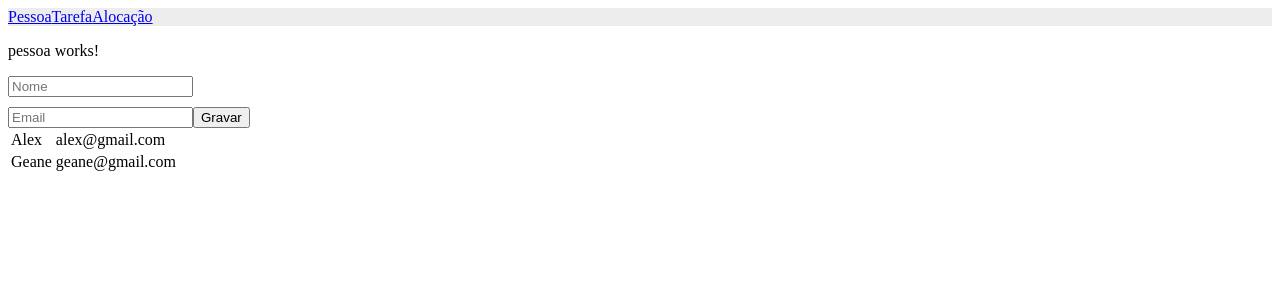
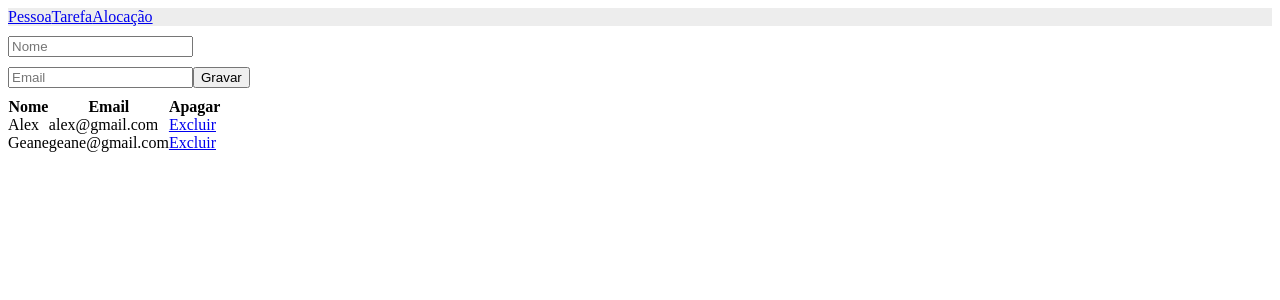
Before and after one commit to AlexsanderSouza/frontend-people-task, an Angular app: page / in a window 1280 px wide. Shown: the top 300 px of the page. Built offline with nearby package versions, Linux system fonts and the light colour scheme.

Commit message:
Criado layout de Pessoa, Tarefa e Alocação

```diff
--- a/src/app/alocacao/alocacao.component.css
+++ b/src/app/alocacao/alocacao.component.css
@@ -0,0 +1,3 @@
+div {
+    margin-top: 10px;
+}
--- a/src/app/alocacao/alocacao.component.html
+++ b/src/app/alocacao/alocacao.component.html
@@ -1,6 +1,37 @@
 
 <div>
-    <select [(ngModel)]="selectedValue">
-        <option *ngFor="let x of pessoa" [ngValue]="x">{{x.nome}}</option>>
+    <select   >  <!-- [(ngModel)]="selectedPessoa" -->
+        <option *ngFor="let x of pessoas" [value]="x.nome">{{x.nome}}</option>>
     </select>
+
+    <select  >  <!-- [(ngModel)]="selectedPessoa" -->
+        <option *ngFor="let x of pessoas" [value]="x.nome">{{x.nome}}</option>>
+    </select>
+    <button>Adicionar</button>
 </div>
+
+<div>
+    <Label>Festa de Aniversario do </Label>
+    <div id="list" class="row">
+        <div class="table-responsive col-md-12">
+            <table class="table table-striped" cellspacing="0" cellpadding="0">
+              <thead>
+                <tr>
+                    <th>Nome</th>
+                    <th class="actions">Apagar</th>
+                 </tr>
+            </thead>
+            <tbody>
+              <tr *ngFor="let x of pessoas">
+                <td>{{ x.nome }}</td>
+                    <td class="actions">
+                        <!-- <a class="btn btn-success btn-xs" href="view.html">Visualizar</a> -->
+                        <!-- <a class="btn btn-warning btn-xs" href="edit.html">Editar</a> -->
+                        <a class="btn btn-danger btn-xs"  href="#" data-toggle="modal" data-target="#delete-modal">Excluir</a>
+                    </td>
+                </tr>
+            </tbody>
+             </table>
+         </div>
+     </div> <!-- /#list -->
+</div>
--- a/src/app/alocacao/alocacao.component.ts
+++ b/src/app/alocacao/alocacao.component.ts
@@ -1,4 +1,5 @@
 import { Component, OnInit } from '@angular/core';
+import { SelectControlValueAccessor } from '@angular/forms';
 
 import { pessoa } from './../pessoas';
 
@@ -8,12 +9,13 @@ import { pessoa } from './../pessoas';
   styleUrls: ['./alocacao.component.css']
 })
 export class AlocacaoComponent implements OnInit {
-    pessoa:Array<pessoa> = [
+    pessoas:Array<pessoa>;
+    selectedPessoa:pessoa;
+  constructor() {
+    this.pessoas = [
       {nome: 'Alex', email: 'alex@gmail.com'},
-      {nome: 'Geane', email: 'geane@gmail.com'}];
-
-  constructor() {
-    this.pessoa;
+      {nome: 'Geane', email: 'geane@gmail.com'}
+      ]
    }
 
   ngOnInit() {
--- a/src/app/pessoa/pessoa.component.css
+++ b/src/app/pessoa/pessoa.component.css
@@ -1,4 +1,7 @@
 
  .inputP {
+
+}
+div {
     margin-top: 10px;
 }
--- a/src/app/pessoa/pessoa.component.html
+++ b/src/app/pessoa/pessoa.component.html
@@ -1,18 +1,33 @@
-<p>
-pessoa works!
-</p>
-
 <div class="inputP" >
 <input  placeholder="Nome">
 </div>
+
 <div class="inputP">
     <input placeholder="Email">
     <button>Gravar</button>
 </div>
 
-<table>
-    <tr *ngFor="let x of names">
-      <td>{{ x.nome }}</td>
-      <td>{{ x.email }}</td>
-    </tr>
-  </table>
+  <div id="list" class="row">
+    <div class="table-responsive col-md-12">
+        <table class="table table-striped" cellspacing="0" cellpadding="0">
+          <thead>
+            <tr>
+                <th>Nome</th>
+                <th>Email</th>
+                <th class="actions">Apagar</th>
+             </tr>
+        </thead>
+        <tbody>
+          <tr *ngFor="let x of pessoas">
+            <td>{{ x.nome }}</td>
+            <td>{{ x.email }}</td>
+                <td class="actions">
+                    <!-- <a class="btn btn-success btn-xs" href="view.html">Visualizar</a> -->
+                    <!-- <a class="btn btn-warning btn-xs" href="edit.html">Editar</a> -->
+                    <a class="btn btn-danger btn-xs"  href="#" data-toggle="modal" data-target="#delete-modal">Excluir</a>
+                </td>
+            </tr>
+        </tbody>
+         </table>
+     </div>
+ </div> <!-- /#list -->
--- a/src/app/pessoa/pessoa.component.ts
+++ b/src/app/pessoa/pessoa.component.ts
@@ -9,11 +9,11 @@ import { pessoa } from './../pessoas';
   styleUrls: ['./pessoa.component.css']
 })
 export class PessoaComponent implements OnInit {
-  names: Array<pessoa>;
+  pessoas: Array<pessoa>;
 
   constructor() {
 
-    this.names = [
+    this.pessoas = [
       {nome: 'Alex', email: 'alex@gmail.com'},
       {nome: 'Geane', email: 'geane@gmail.com'},
   ];
--- a/src/app/pessoas.ts
+++ b/src/app/pessoas.ts
@@ -1,5 +1,5 @@
 export class pessoa {
     constructor(
-      public email?: string,
-      public nome?: string) { }
+      public email?: any,
+      public nome?: any) { }
   }
--- a/src/app/tarefa/tarefa.component.css
+++ b/src/app/tarefa/tarefa.component.css
@@ -0,0 +1,7 @@
+
+ .inputP {
+
+}
+div {
+    margin-top: 10px;
+}
--- a/src/app/tarefa/tarefa.component.html
+++ b/src/app/tarefa/tarefa.component.html
@@ -1,3 +1,40 @@
-<p>
-tarefa works!
-</p>
+<div class="inputP" >
+    <input  placeholder="Titulo">
+    </div>
+
+    <div class="inputP">
+        <textarea name="" id="" cols="30" rows="10" placeholder="Descrição"></textarea>
+    </div>
+
+    <div>
+
+    </div>
+
+      <div id="list" class="row">
+        <div class="table-responsive col-md-12">
+            <table class="table table-striped" cellspacing="0" cellpadding="0">
+              <thead>
+                <tr>
+                    <th>Titulo</th>
+                    <th>Descrição</th>
+                    <th>Inicio</th>
+                    <th>Fim</th>
+                    <th class="actions">Apagar</th>
+                 </tr>
+            </thead>
+            <tbody>
+              <tr *ngFor="let x of pessoas">
+                <td>{{ x.nome }}</td>
+                <td>{{ x.email }}</td>
+                <td></td>
+                <td></td>
+                    <td class="actions">
+                        <!-- <a class="btn btn-success btn-xs" href="view.html">Visualizar</a> -->
+                        <!-- <a class="btn btn-warning btn-xs" href="edit.html">Editar</a> -->
+                        <a class="btn btn-danger btn-xs"  href="#" data-toggle="modal" data-target="#delete-modal">Excluir</a>
+                    </td>
+                </tr>
+            </tbody>
+             </table>
+         </div>
+     </div> <!-- /#list -->
--- a/src/app/tarefa/tarefa.component.ts
+++ b/src/app/tarefa/tarefa.component.ts
@@ -1,4 +1,6 @@
 import { Component, OnInit } from '@angular/core';
+
+import { pessoa } from '../pessoas';
 
 @Component({
   selector: 'app-tarefa',
@@ -6,8 +8,16 @@ import { Component, OnInit } from '@angular/core';
   styleUrls: ['./tarefa.component.css']
 })
 export class TarefaComponent implements OnInit {
+  pessoas: Array<pessoa>;
 
-  constructor() { }
+  constructor() {
+
+    this.pessoas = [
+      {nome: 'Alex', email: 'teste'},
+      {nome: 'Geane', email: 'teste'},
+  ];
+
+   }
 
   ngOnInit() {
   }
```
